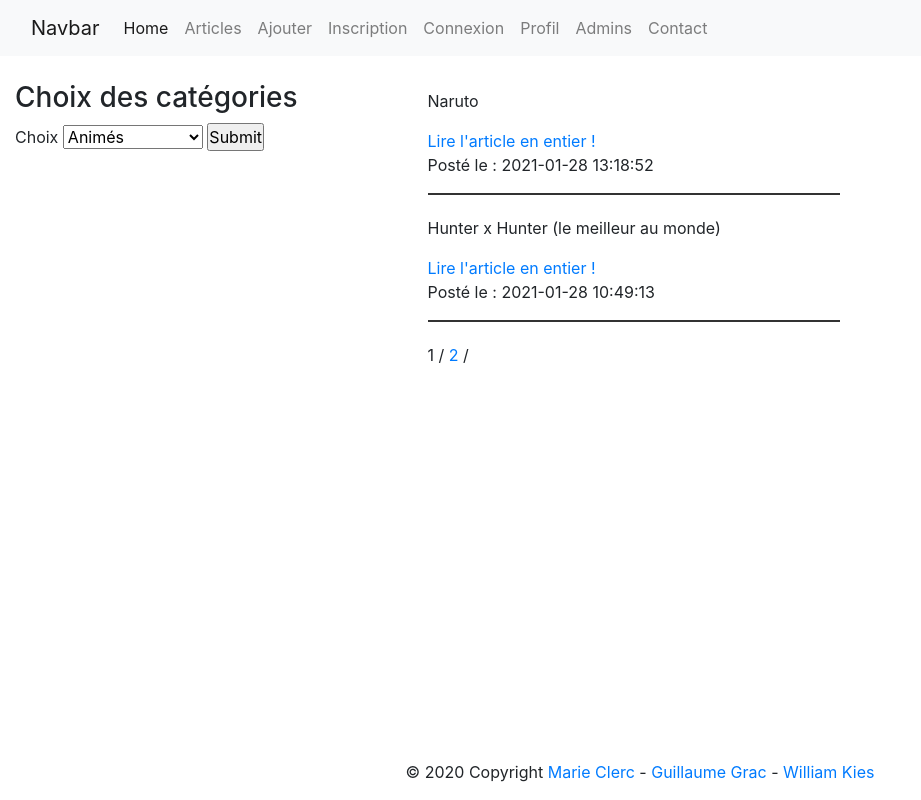
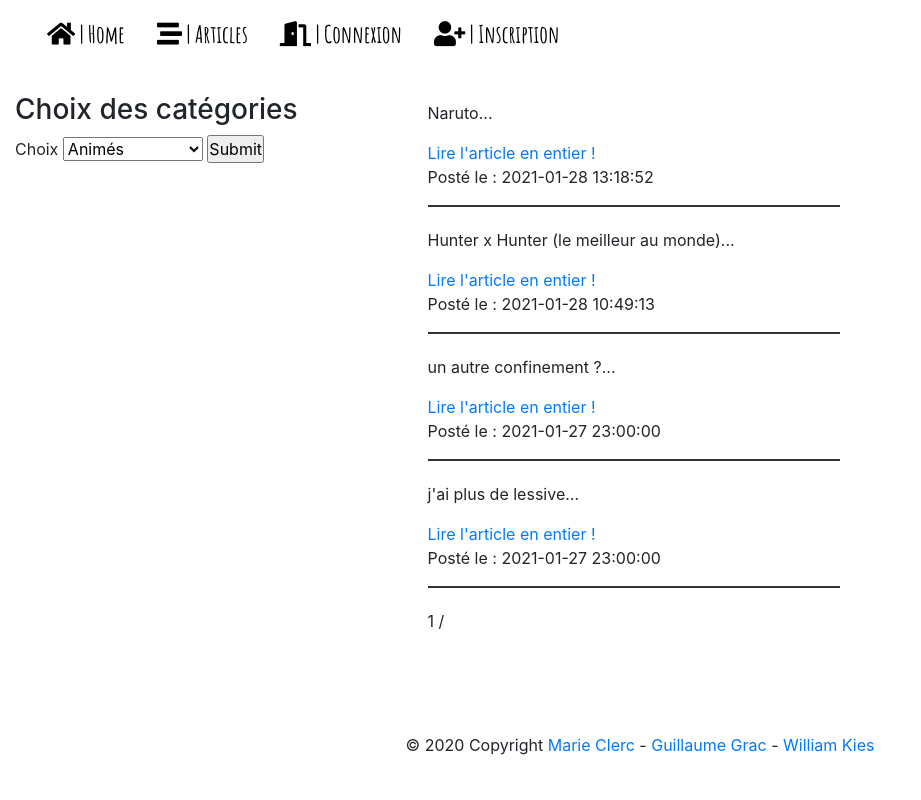
Before and after one commit to marie-clerc/blog, a PHP site: page /templates/pages/articles.php?titre=1 in a window 1280 px wide. Shown: the whole page, without its empty margins (0-921 px from the left). Run offline with PHP 8.4, Linux system fonts and the light colour scheme; data comes from the database, SQL or seed files in the repository; data that the repository does not hold is empty.

Commit message:
Manque CSS de Articles, Et relecture complete !

```diff
--- a/libraries/Articles.php
+++ b/libraries/Articles.php
@@ -11,7 +11,7 @@ class Articles extends Model{
      */
     public function derniers(){
 
-        $req = "SELECT id, article, date FROM `articles` WHERE `date` ORDER BY date DESC LIMIT 3";
+        $req = "SELECT id, titre, article, date FROM `articles` WHERE `date` ORDER BY date DESC LIMIT 3";
 
         $art = $this->pdo-> prepare("$req");
         $art -> execute();
@@ -20,14 +20,18 @@ class Articles extends Model{
 
                 $_GET['id'] = @$count['id'];
 
-                echo '<p><a href="article.php?id='.$_GET['id'].'">' . ucfirst($count['article']) . ' posté le ' . $count['date'] .  '</a></p>';
+                echo '<p><b>' . ucfirst(substr($count['titre'],0,30)) . '   <a href="article.php?id='.$_GET['id'].'"><u>Voir plus !</u></b></a> <br> posté le ' . $count['date'] .  '</p>';
 
         }
         return $count;
     }
 
-    // Test tri cat
     public function getAllCategories(){
+
+        /**
+         * Permet de trier par catégories.
+         * @return mixed
+         */
 
         $sql = "SELECT * FROM categories";
 
@@ -46,6 +50,11 @@ class Articles extends Model{
     }
 
     public function getChoix($nom){
+
+        /**
+         * Permet d'afficher uniquement les articles dont la catégorie a été choisi (pagination à ajouté sur le tri de catégorie).
+         * @return mixed
+         */
 
         $sql = "SELECT * FROM articles AS a INNER JOIN categories AS c ON c.nom=:nom WHERE c.id=a.id_categorie ORDER BY date";
 
@@ -71,6 +80,11 @@ class Articles extends Model{
 
     public function pagesArticles(){
 
+        /**
+         * Permet d'afficher tous les articles ainsi que la pagination.
+         * @return mixed
+         */
+
         $sql ="SELECT COUNT(id) as nbArt FROM articles";
 
         $query = $this->pdo-> prepare($sql);
@@ -78,7 +92,7 @@ class Articles extends Model{
 
         $data = $query->fetch(PDO::FETCH_ASSOC);
         $nbArt = $data['nbArt'];
-        $perPage = 2;
+        $perPage = 5;
         $cPage =1;
         $nbPage = ceil($nbArt/$perPage);
 
@@ -101,7 +115,7 @@ class Articles extends Model{
 
             $_GET['id'] = @$articles['id'];
 
-            echo '<h2>' . $articles['titre'] . '</h2><p>' . $articles['article'] . '</p><a href="article.php?id=' . $_GET['id'] . '"> Lire l\'article en entier !</a><p> Posté le : ' . $articles['date'] . '</p><hr>';
+            echo '<h2>' . $articles['titre'] . '</h2><p>' . substr($articles['article'], 0, 150) . '...</p><a href="article.php?id=' . $_GET['id'] . '"> Lire l\'article en entier !</a><p> Posté le : ' . $articles['date'] . '</p><hr>';
 
         }
 
--- a/templates/footer.php
+++ b/templates/footer.php
@@ -1,6 +1,6 @@
 <!-- Footer de Blog -->
 <footer>
-    <section class="page-footer font-small fixed-bottom">
+    <section class="page-footer font-small">
         <section class="footer-copyright text-center py-3">© 2020 Copyright
             <a href="">Marie Clerc</a> - <a href="">Guillaume Grac</a> - <a href="">William Kies</a>
         </section>
--- a/templates/header.php
+++ b/templates/header.php
@@ -12,36 +12,22 @@
     <link rel="icon" href="">
 </head>
 <header>
-    <nav class="navbar navbar-expand-lg navbar-light bg-light">
+    <nav class="navbar navbar-expand-lg navbar-light">
         <section class="container-fluid">
-            <a class="navbar-brand" href="#">Navbar</a>
-            <button class="navbar-toggler" type="button" data-mdb-toggle="collapse" data-mdb-target="#navbarNav" aria-controls="navbarNav" aria-expanded="false" aria-label="Toggle navigation"><i class="fas fa-bars"></i></button>
+            <!-- <a class="navbar-brand" href="#"></a> -->
+            <button class="navbar-toggler" type="button" data-mdb-toggle="collapse" data-mdb-target="#navbarNav" aria-expanded="false" aria-label="Toggle navigation"><i class="fas fa-bars"></i></button>
             <section class="collapse navbar-collapse" id="navbarNav">
-                <ul class="navbar-nav">
-                    <li class="nav-item">
-                        <a class="nav-link active" aria-current="page" href="index.php">Home</a>
-                    </li>
-                    <li class="nav-item">
-                        <a class="nav-link" href="articles.php">Articles</a>
-                    </li>
-                    <li class="nav-item">
-                        <a class="nav-link" href="#">Ajouter</a>
-                    </li>
-                    <li class="nav-item">
-                        <a class="nav-link" href="#">Inscription</a>
-                    </li>
-                    <li class="nav-item">
-                        <a class="nav-link" href="#">Connexion</a>
-                    </li>
-                    <li class="nav-item">
-                        <a class="nav-link" href="#">Profil</a>
-                    </li>
-                    <li class="nav-item">
-                        <a class="nav-link" href="#">Admins</a>
-                    </li>
-                    <li class="nav-item">
-                        <a class="nav-link" href="#">Contact</a>
-                    </li>
+                <ul class="nav">
+                    <li class="nav-item"><a class="nav-link " href="index.php"><i class="fas fa-home"></i> | Home</a></li>
+                    <li class="nav-item"><a class="nav-link " href="articles.php"><i class="fas fa-stream"></i> | Articles</a></li>
+                    <?php if (!isset($_SESSION['login'])){ echo '<li class="nav-item"><a class="nav-link " href="connexion.php"><i class="fas fa-door-open"></i> | Connexion</a></li>';}?>
+                    <?php if (!isset($_SESSION['login'])){ echo '<li class="nav-item"><a class="nav-link " href="inscription.php"><i class="fas fa-user-plus"></i> | Inscription</a></li>';}?>
+                    <?php if (isset($_SESSION['login'])){ echo '<li class="nav-item"><a class="nav-link " href="profil.php"><i class="fas fa-user-circle"></i> | Profil</a></li>';}?>
+                    <?php if (isset($_SESSION['login'])){ echo '<li class="nav-item"><a class="nav-link " href="creer-article.php"><i class="fas fa-plus"></i> | Ajouter</a></li>';}?>
+                    <?php if (isset($_SESSION['login'])){ echo '<li class="nav-item"><a class="nav-link " href="admin.php"><i class="fas fa-user-lock"></i> | Admins</a></li>';}?>
+                </ul>
+                <ul class="navbar-nav ml-auto">
+                    <?php if (isset($_SESSION['login'])){ echo '<li><form method="POST" action="index.php"><button type="submit" class="btn btn-dark" name="logout" title="Déconnexion"><i class="fas fa-power-off"></i></button></form></li>';}?>
                 </ul>
             </section>
         </section>
--- a/templates/pages/articles.php
+++ b/templates/pages/articles.php
@@ -12,7 +12,6 @@ $triCategorie = new Articles();
 $tab = $triCategorie ->getAllCategories();
 
 ?>
-
 
 <main>
     <article>
@@ -43,20 +42,16 @@ $tab = $triCategorie ->getAllCategories();
                 <section class="article1">
                     <?php
 
-                    //Transfert données du select pour afficher la page trier par catégories
-
                     if(isset($_GET['search'])){
 
                         $affichage = $triCategorie->getChoix($_GET['Choix']);
-
-                        //$affichage ça devrait etre le return d'un controlleur et dans le controleur -> GET Choix car c'est du sql
 
                         foreach ($affichage as $value){
 
                             $_GET['id'] = $value[0];
 
                             echo '<h2>' . $value[1] . '</h2>
-                                   <p>' . $value[2] . '</p>
+                                   <p>' . substr($value[2],0,150) . '</p>
                                    <p> Posté le : ' . $value[5] . '</p>
                                    <a href="article.php?id=' . $_GET['id'] . '"> Lire l\'article en entier !</a><hr>';
                         }
--- a/templates/pages/css/articles.css
+++ b/templates/pages/css/articles.css
@@ -4,10 +4,11 @@ h1{
 }
 
 .main-cont{
+    min-height: 78vh;
+
     margin-top: 2%;
     display: grid;
     grid-template-columns: 33% 33% 33%;
-    grid-template-rows: 50vh;
 }
 
 hr{
@@ -25,7 +26,6 @@ hr{
     grid-row-start: 1;
 }
 
-
 .article1{
     grid-column-start: 2;
     grid-column-end: 3;
--- a/templates/pages/css/style.css
+++ b/templates/pages/css/style.css
@@ -1,3 +1,5 @@
+@import url('https://fonts.googleapis.com/css2?family=Amatic+SC:wght@700&display=swap');
+
 *{
     margin: 0;
     padding: 0;
@@ -6,3 +8,29 @@
 html{
     scroll-behavior: smooth;
 }
+
+header{
+    font-family: 'Amatic SC', cursive;
+    background-color: white;
+}
+
+li a{
+    transition: 0.5s;
+    text-decoration: none;
+    color: black;
+    font-size: 24px;
+}
+
+li a:hover{
+    color: #557d9f;
+}
+
+li a i{
+    font-size: 25px;
+}
+
+footer{
+    margin-top: 0%;
+    bottom: 0;
+    width: 100%;
+}
```
Also changed, not shown: templates/pages/css/index.css (+130 -23 lines), templates/pages/index.php (+15 -12 lines), templates/pages/images/bg.jpg (deleted).
